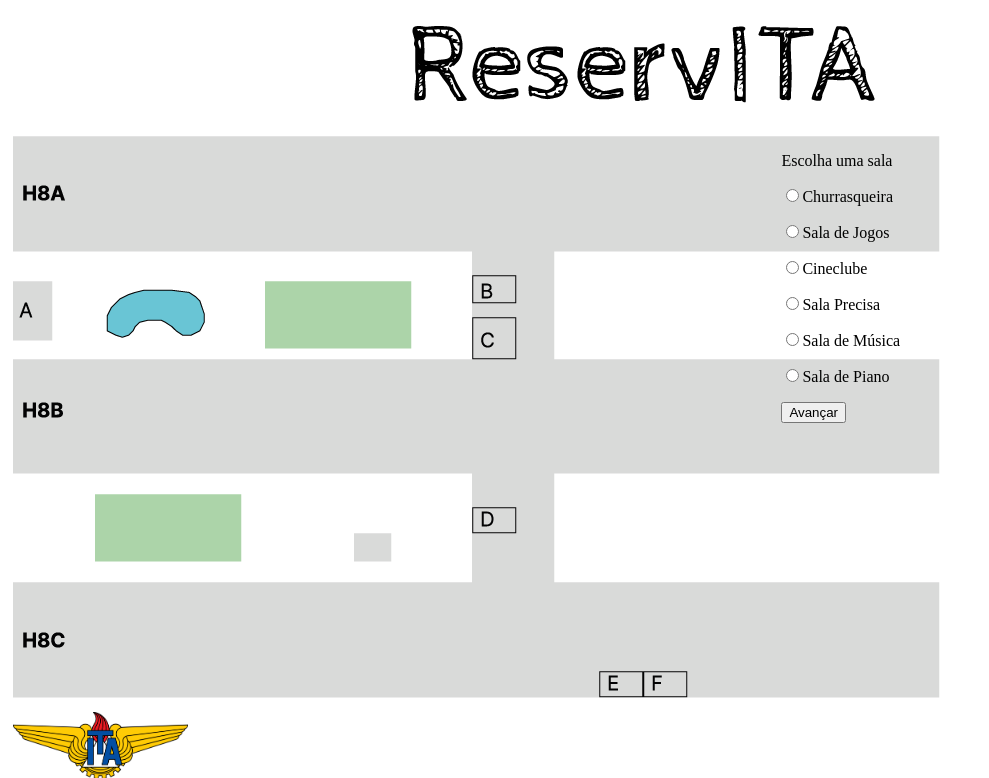
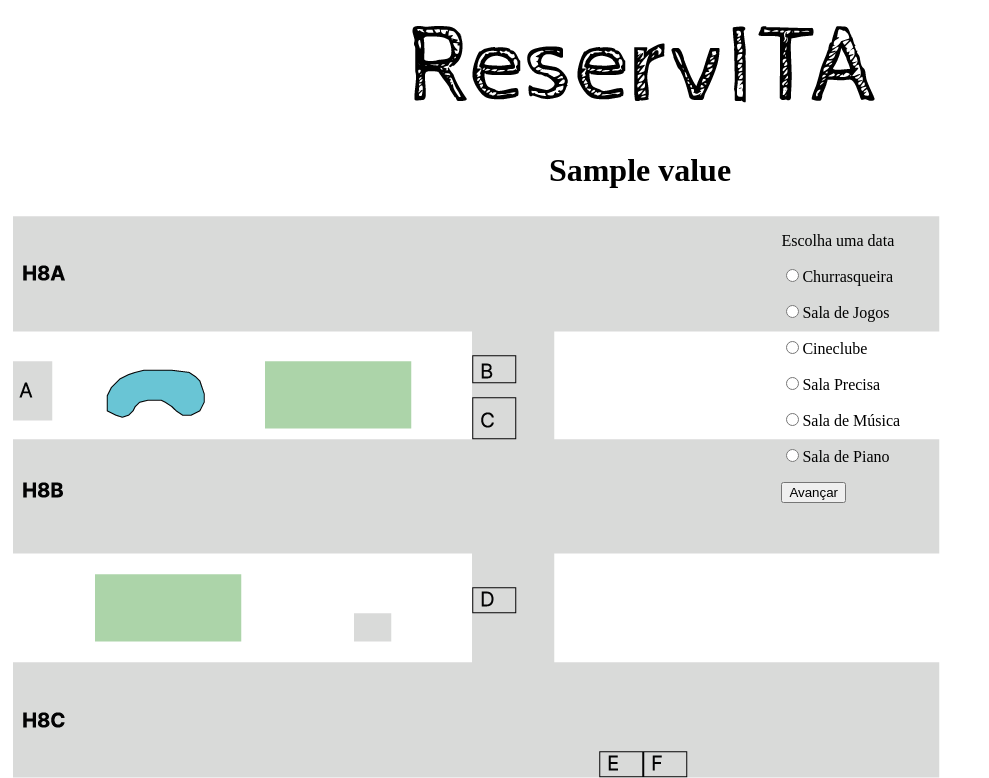
Before and after one commit to lhzuin/ReservITA, a Flask app: template templates/choose_date_form.html in a window 1280 px wide. Shown: the top 778 px of the page, without its empty margins (0-989 px from the left). Run offline with Flask 2, Linux system fonts and the light colour scheme; the template is opened without the code that fills it: most values are stand-ins (such as "Sample title", 1, 10 or a date in 2020).

Commit message:
Início da implementação da escolha de datas

```diff
--- a/app.py
+++ b/app.py
@@ -8,7 +8,7 @@ CORS(app)
 
 @app.route('/') #página inútil por enquanto
 def index():
-    return redirect('/data')
+    return redirect('/form')
     #return render_template('index.html')
 
 @app.route('/form')
@@ -25,6 +25,7 @@ def data():
             #return render_template('data.html', form_data = form_data)
             #return redirect('/select_room', username= form_data['username'])
             #return select_room(form_data['username'])
+            #return redirect('/data2')
             return render_template('choose_room_form.html', form_data=form_data)
         else:
             error = 'Invalid username/password'
@@ -33,6 +34,17 @@ def data():
     # the code below is executed if the request method
     # was GET or the credentials were invalid
 
+
+@app.route('/choose_date', methods=['POST', 'GET'])
+def data2():
+    error = None
+    if request.method == 'POST':
+        form_data = request.form
+        return render_template('choose_date_form.html', form_data=form_data)
+    else:
+        render_template('form.html', error=error)
+    # the code below is executed if the request method
+    # was GET or the credentials were invalid
 
 @app.route('/user/<username>/') #por enquanto é inútil
 def show_user_profile(username):
--- a/templates/choose_date_form.html
+++ b/templates/choose_date_form.html
@@ -27,18 +27,21 @@
 </head>
 <body>
    <center><img src="static/img/ReservITA.png" alt="Logo ReservITA"></center>
+    {% for key,value in form_data.items() %}
+    <center><h1> {{value}}</h1></center>
+    {% endfor %}
    <div class="row">
        <div class="column"><img src="static/img/H8.png" alt="Mapa H8"> </div>
-       <div class="column2"><form name ="quiz" id="quiz"></form>
+       <div class="column2"><form action="data2" method = "POST">
 <div>
-    <p>Escolha uma sala</p>
+    <p>Escolha uma data</p>
     <p><input type="radio" name="pergunta" value="A - Churrasqueira">Churrasqueira</p>
     <p><input type="radio" name="pergunta" value="B - Sala de Jogos">Sala de Jogos</p>
     <p><input type="radio" name="pergunta" value="C - Cineclube">Cineclube</p>
     <p><input type="radio" name="pergunta" value="D - Sala Precisa">Sala Precisa</p>
     <p><input type="radio" name="pergunta" value="E - Sala de Música">Sala de Música</p>
     <p><input type="radio" name="pergunta" value="F - Sala de Piano">Sala de Piano</p>
-    <form action="data" method = "POST">
+
     <left><p><input type = "submit" value = "Avançar" /></p></left>
 </form>
 </div>
--- a/templates/choose_room_form.html
+++ b/templates/choose_room_form.html
@@ -29,7 +29,7 @@
    <center><img src="static/img/ReservITA.png" alt="Logo ReservITA"></center>
    <div class="row">
        <div class="column"><img src="static/img/H8.png" alt="Mapa H8"> </div>
-       <div class="column2"><form action="data" method = "POST">
+       <div class="column2"><form action="choose_date" method = "POST">
 <div>
     <p>Escolha uma sala</p>
     <p><input type="radio" name="pergunta" value="A - Churrasqueira">Churrasqueira</p>
```
Also changed, not shown: templates/data2.html (added, +10 -0 lines).
